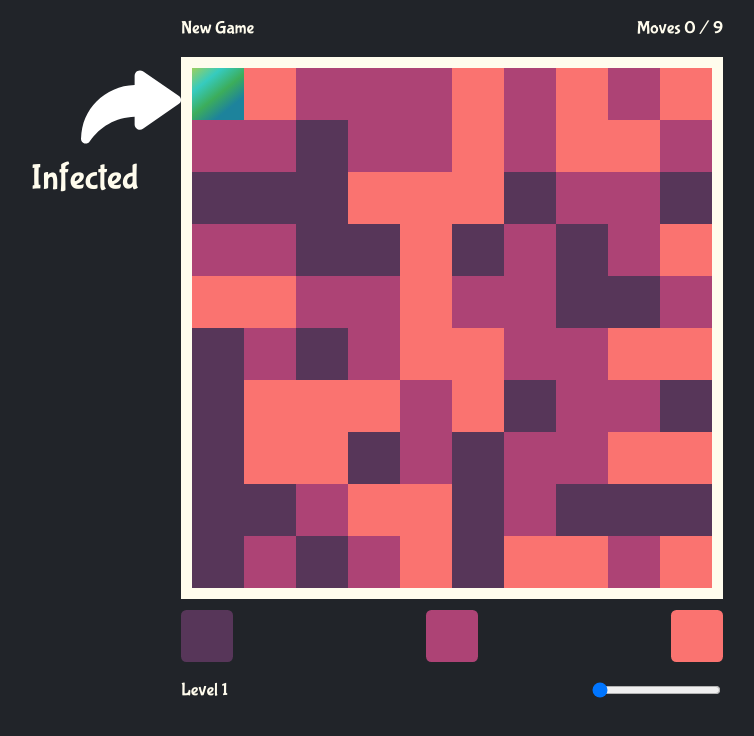
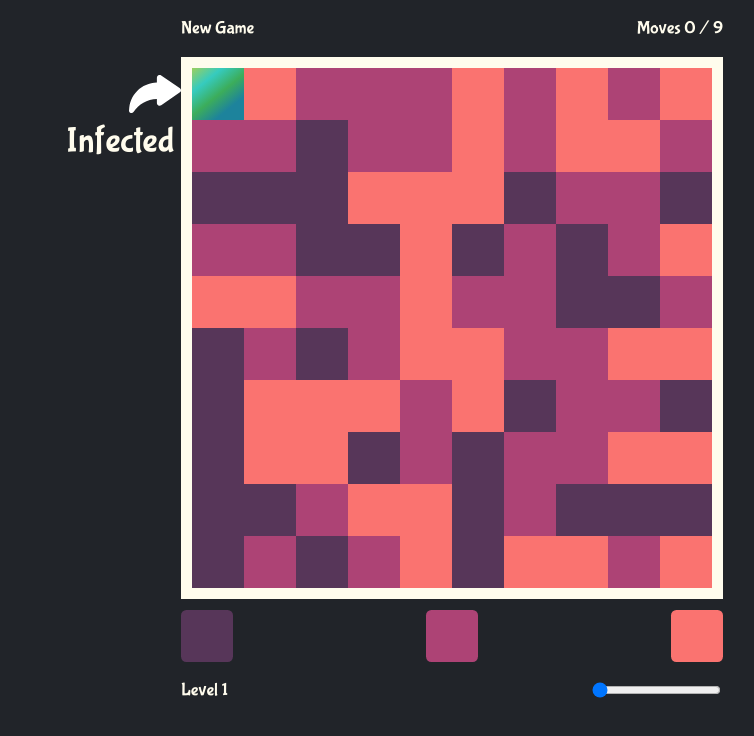
Before and after one commit to ganesh-91/card-game, a React (Create React App) app: page / in a window 1280 px wide. Shown: the top 736 px of the page, without its empty margins (188-942 px from the left). Built offline with nearby package versions, Linux system fonts and the light colour scheme; the HTML template or start-up script is replaced by a standard one.

Commit message:
style alignment changes

```diff
--- a/src/components/InfectionArena/arena/arena.scss
+++ b/src/components/InfectionArena/arena/arena.scss
@@ -156,10 +156,11 @@ body {
 }
 
 .arrow {
-  height: 100px;
-  width: 100px;
+  top: 6ch;
+  height: 6.5vmin;
+  width: 6.5vmin;
   position: absolute;
-  transform: translate(-100%, 0px);
+  transform: translate(-100%);
 }
 
 .arrow-img {
@@ -171,11 +172,11 @@ body {
 }
 
 .infected-text {
-  transform: translate(-50%, 100%);
+  transform: translate(-120%, 100%);
   height: 100%;
   font-size: 2em;
 }
 
 .gen-zero {
-  background-image: linear-gradient(141deg, #9ccf5e 0%,#36cbbf 26%, #3cad5b 51%, #1d839c 75%);
+  background-image: linear-gradient(141deg, #9ccf5e 0%, #36cbbf 26%, #3cad5b 51%, #1d839c 75%);
 }
```
